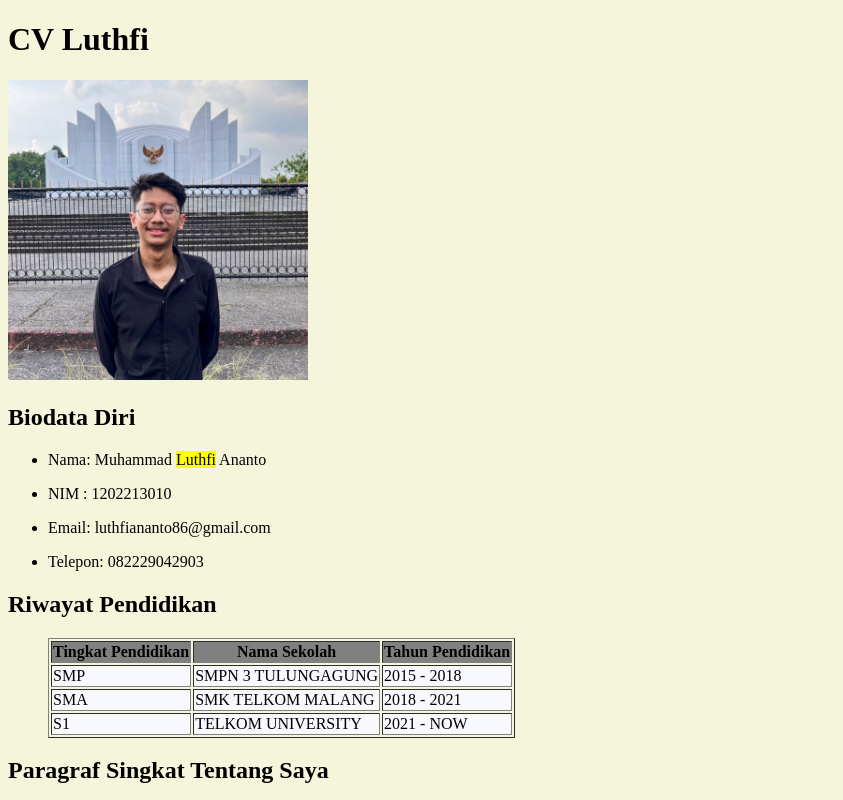
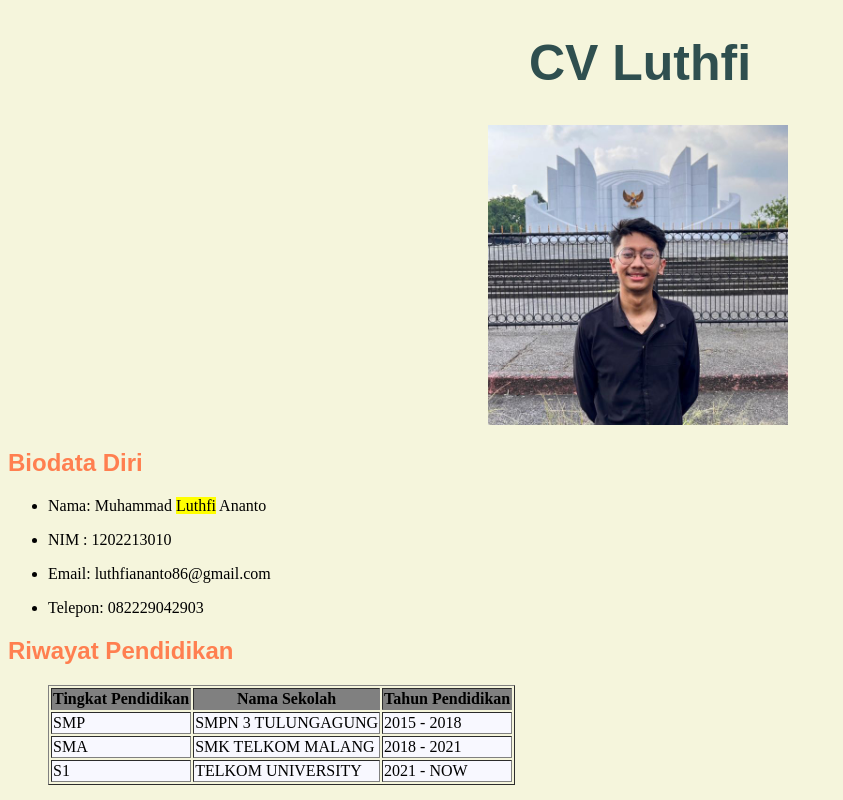
Before and after one commit to luthfiananto/WAD_Project1, a plain HTML site: page index.html in a window 1280 px wide. Shown: the top 800 px of the page, without its empty margins (0-843 px from the left). Drawn offline with Linux system fonts and the light colour scheme.

Commit message:
Week 3 index.html

```diff
--- a/index.html
+++ b/index.html
@@ -4,11 +4,28 @@
     <meta charset="UTF-8">
     <meta name="viewport" content="width=device-width, initial-scale=1.0">
     <title>CV Online</title>
+        <style>
+            body{
+                background-color: beige;
+
+            }
+            h1{
+                color: coral;
+                font-family: Arial, Helvetica, sans-serif;
+                text-align: center;
+            }
+            h2{
+                color: coral;
+                font-family: Arial, Helvetica, sans-serif;
+
+            }
+
+        </style>
 
 </head>
-<body bgcolor="beige">
-        <h1>CV Luthfi</h1>
-    <img src="Foto Luthfi.jpg" alt="Foto" width="300" height="300">
+<body>
+        <h1 style="color: darkslategray; font-size: 50px;">CV Luthfi</h1>
+    <img src="Foto Luthfi.jpg" alt="Foto" width="300" height="300" style="margin-left: 38%;">
 
         <h2>Biodata Diri</h2>
         <ul>
```
